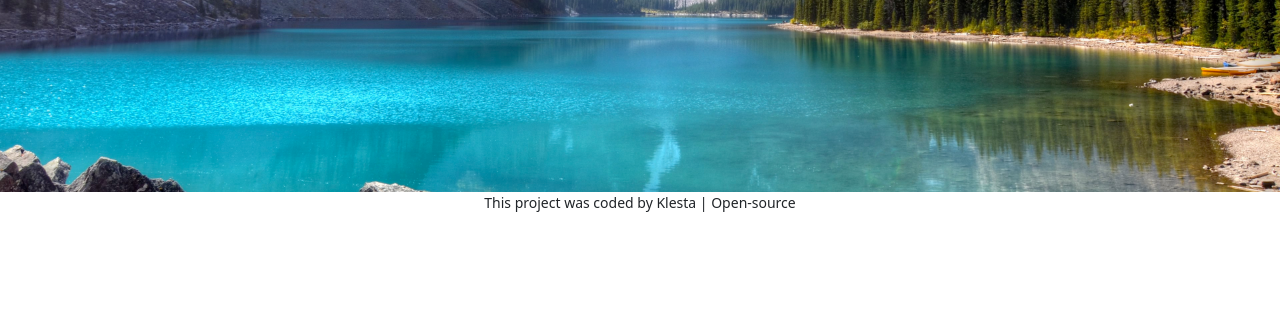
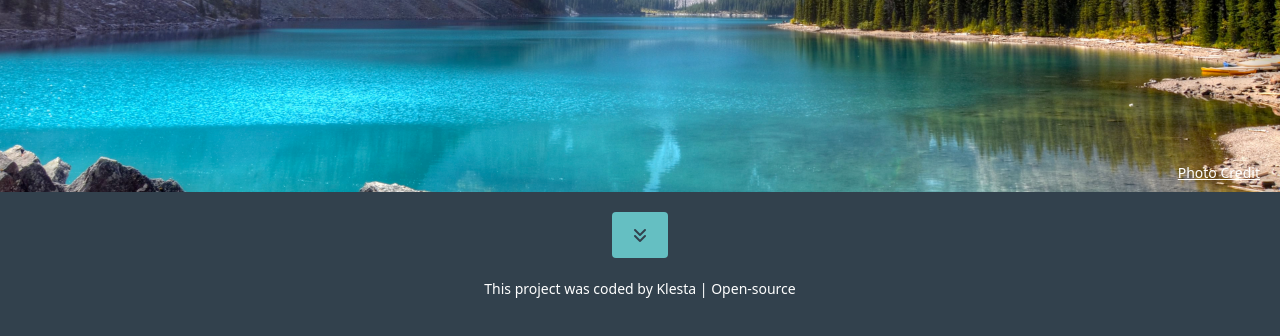
Before and after one commit to klezi10/canadian-rockies-landing-page, a plain HTML site: page index.html in a window 1280 px wide. Shown: the part 408-744 px from the top of the page. Drawn offline with nearby package versions, Linux system fonts and the light colour scheme.

Commit message:
added icon button

```diff
--- a/index.html
+++ b/index.html
@@ -12,6 +12,10 @@
     />
 
     <link rel="stylesheet" href="styles.css" />
+    <script
+      src="https://kit.fontawesome.com/fbde347c0c.js"
+      crossorigin="anonymous"
+    ></script>
     <title>The Rocky Mountains in Canada</title>
   </head>
   <body>
@@ -26,6 +30,11 @@
         >
       </div>
     </div>
+    <div class="container">
+      <a href="#" class="btn btn-branding">
+        <i class="fas fa-angle-double-down"></i>
+      </a>
+    </div>
     <footer class="small">
       This project was coded by Klesta | Open-source
     </footer>
--- a/styles.css
+++ b/styles.css
@@ -1,3 +1,13 @@
+:root {
+  --branding-color: #6ed6d7;
+  --secondary-color: #32414d;
+}
+
+body {
+  background: #32414d;
+  color: white;
+}
+
 .hero {
   background-image: url('/images/morainelake.jpg');
   background-size: cover;
@@ -17,7 +27,7 @@ h1 {
 .photo-credit {
   position: absolute;
   right: 20px;
-  top: 670px;
+  top: 570px;
 }
 
 .photo-credit a {
@@ -27,3 +37,29 @@ h1 {
 footer {
   text-align: center;
 }
+
+.container {
+  /* padding-left: 200px;
+  padding-right: 200px; */
+  text-align: center;
+  margin: 20px auto;
+}
+
+.btn-branding {
+  background: var(--branding-color);
+  text-align: center;
+  color: var(--secondary-color);
+  font-weight: bold;
+  opacity: 0.85;
+  padding: 10px 20px;
+  transition: all 0.3s ease-out;
+}
+
+.btn-branding:hover i {
+  transform: translateX(0);
+}
+
+.btn-branding i {
+  transform: translateX(0);
+  transition: transform 0.3s ease-out;
+}
```
